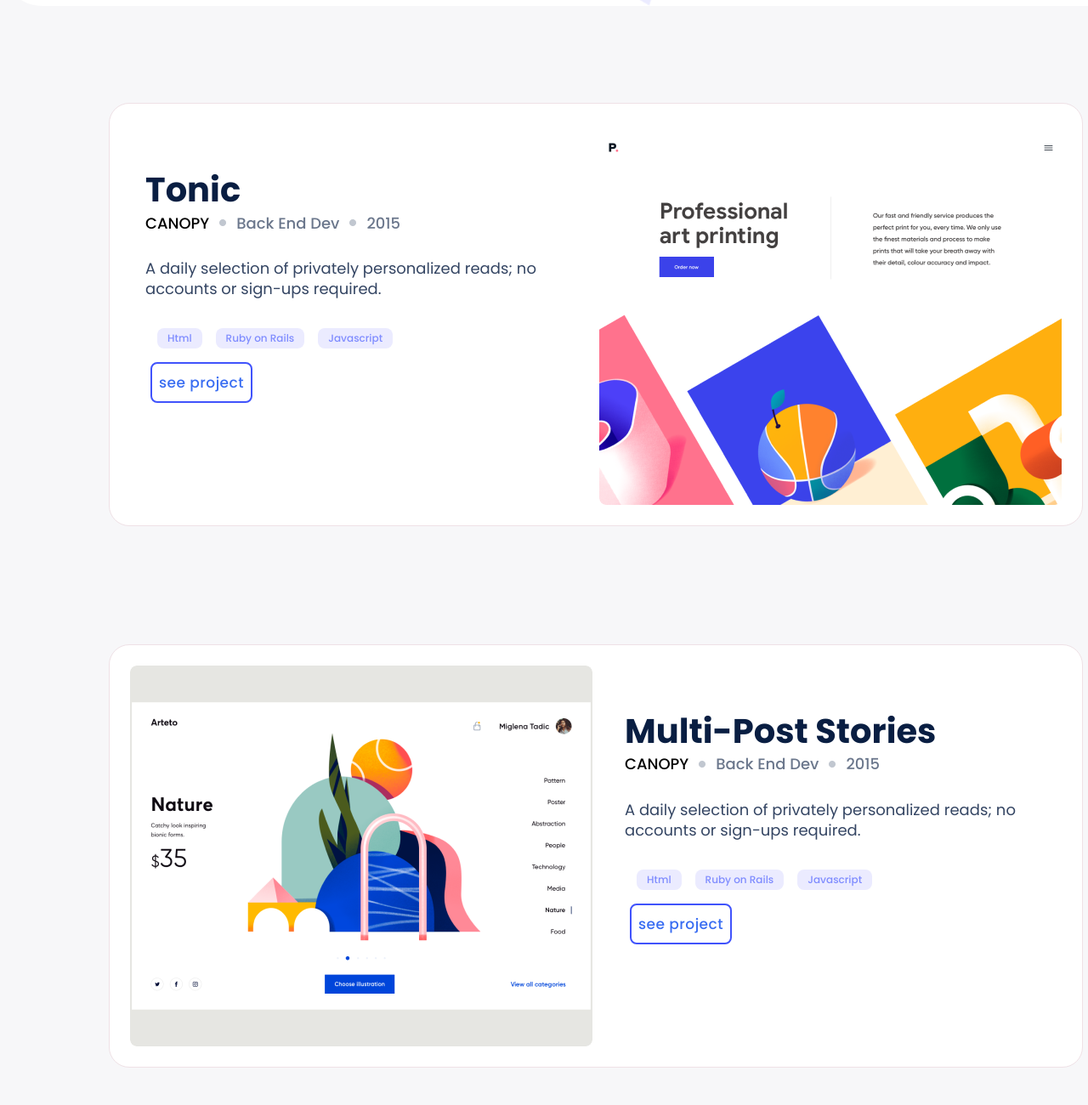
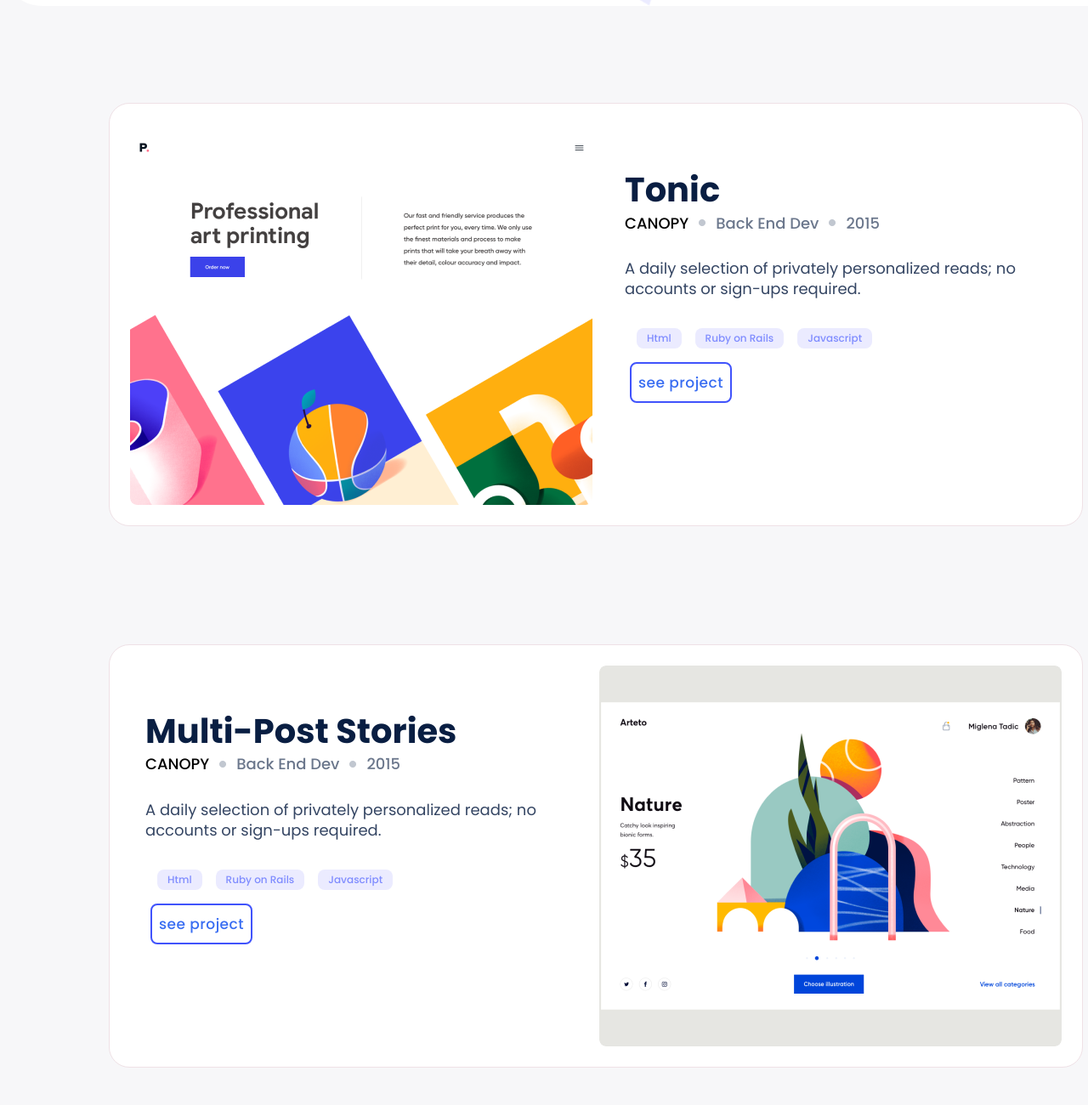
Before and after one commit to divinecharlotte/portifolio-setup, a website: page index.html in a window 1280 px wide. Shown: the part 880-2180 px from the top of the page at 85% size. Drawn offline with Linux system fonts and the light colour scheme.

Commit message:
correcting linters errors

```diff
--- a/style.css
+++ b/style.css
@@ -646,7 +646,7 @@
     gap: 20px;
   }
 
-  .main-container:nth-child(2n+1) {
+  .main-container:nth-child(2n) {
     flex-direction: row-reverse;
   }
 
```
